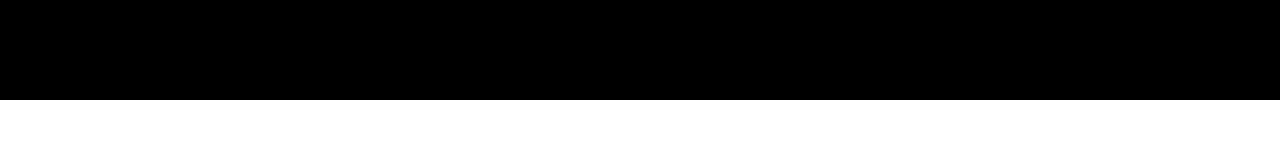
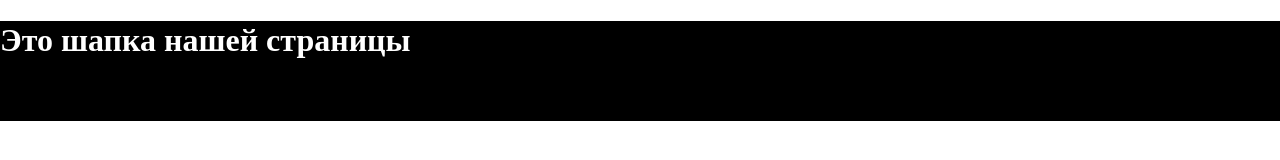
Before and after one commit to arin0li/yet-another-project, a plain HTML site: page index.html in a window 1280 px wide. Drawn offline with Linux system fonts and the light colour scheme.

Commit message:
Сверстать шапку

```diff
--- a/index.html
+++ b/index.html
@@ -7,7 +7,7 @@
 </head>
 <body>
 <header class="header">
-Это шапка нашей страницы
+<h1 class="header-title">Это шапка нашей страницы</h1>
 </header>
 </body>
 </html>
--- a/style.css
+++ b/style.css
@@ -5,3 +5,8 @@ margin:0;
 height:100px;
 background-color:#000;
 }
+.header-title{
+fint-size:25px;
+color: white;
+line-height:1.2;
+}
```
